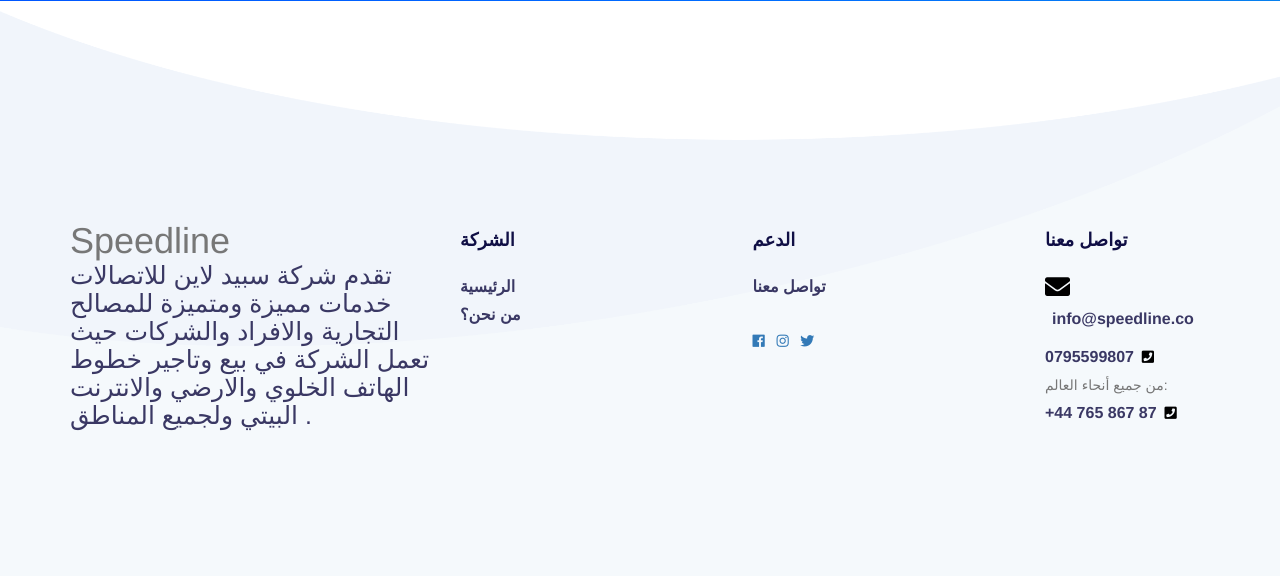
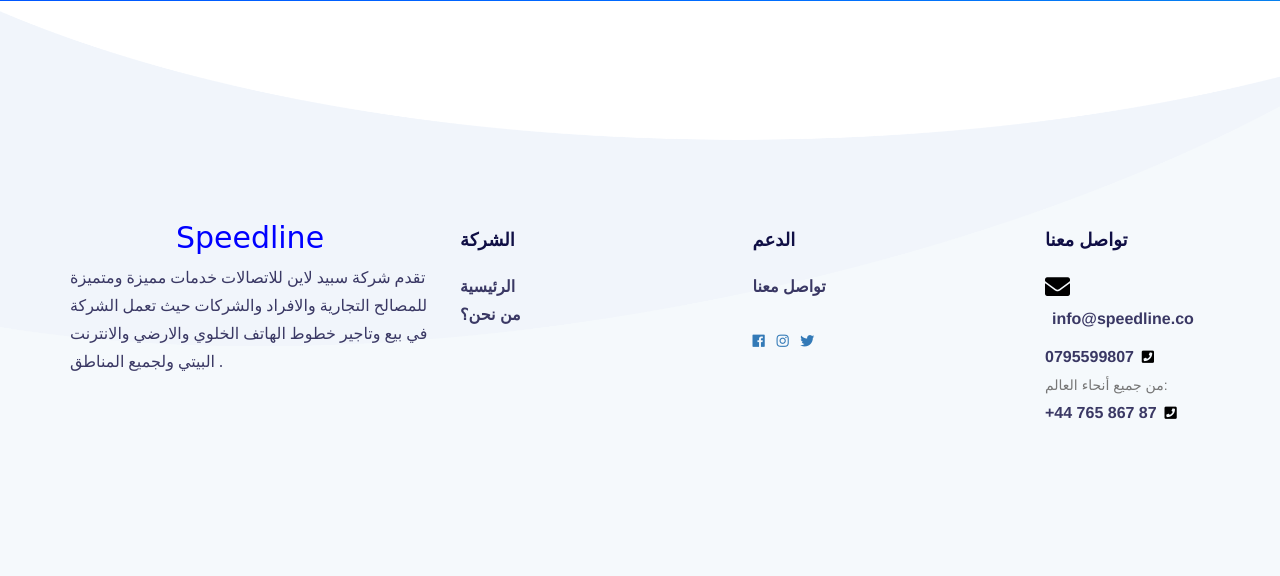
Before and after one commit to HebaAhmad1/Speedline-Project, a PHP site: page /Offers/index.html in a window 1280 px wide. Shown: the part 1266-1842 px from the top of the page. Run offline with PHP 8.4, Linux system fonts and the light colour scheme; some libraries are stand-ins or nearby versions; some web fonts are replaced.

Commit message:
editing footer

```diff
--- a/Offers/index.html
+++ b/Offers/index.html
@@ -163,8 +163,7 @@
     </div>
 </div>
 </div>
-
-    <footer class="border-top footer text-muted" style="background-image: url(../wwwroot/css/img/bg-footer.png);">
+<footer class="border-top footer text-muted">
   <div class="container">
     <div class="row footer-menu-wrap">
       <br />
@@ -172,10 +171,14 @@
       <br />
       <br />
       <div class="col-xl-4 col-lg-4 col-md-6 col-12">
-              <div class="logo" style="margin-top: -20px">
-               <h1>Speedline</h1>
+        <div class="logo l" style="margin-top: -20px">
+          <h3>Speedline</h3>
 
-                <p style="margin-top: -10px ">
+          <p style="margin-top: -10px;   color: #3a3864;
+          font-size: 16px;
+          line-height: 28px;
+          font-weight: 400;
+          font-family: DroidArabicKufiRegular">
             تقدم شركة سبيد لاين للاتصالات خدمات مميزة ومتميزة للمصالح
             التجارية والافراد والشركات حيث تعمل الشركة في بيع وتاجير خطوط
             الهاتف الخلوي والارضي والانترنت البيتي ولجميع المناطق .
@@ -249,7 +252,6 @@
       </div>
     </div>
   </div>
-
 </footer>
 
 </body>
--- a/index.html
+++ b/index.html
@@ -463,8 +463,8 @@
             <br />
             <br />
             <div class="col-xl-4 col-lg-4 col-md-6 col-12">
-              <div class="logo" style="margin-top: -20px">
-                <a><img src="wwwroot/img/logo.png" alt="images" /></a>
+              <div class="logo l" style="margin-top: -20px">
+                <h3>Speedline</h3>
 
                 <p style="margin-top: -10px">
                   تقدم شركة سبيد لاين للاتصالات خدمات مميزة ومتميزة للمصالح
--- a/wwwroot/css/offers.css
+++ b/wwwroot/css/offers.css
@@ -240,7 +240,13 @@ body {
         background-color: rgba(255,255,255,0.85);
         text-align: center;
     }
-
+    .l h3{
+      font-size: 30px;
+      color: blue;
+      text-align: center;
+      margin: 20px;
+      font-family: cursive;
+   }
         .price-plan-block .price-plan-item-inside h4 {
             color: #fdfdfe;
             font-size: 18px;
```
Also changed, not shown: About/index.html (+7 -6 lines), Agents/index.html (+6 -4 lines), Contact/index.html (+6 -3 lines), wwwroot/css/About.css (+7 -0 lines), wwwroot/css/Agents.css (+7 -1 lines), wwwroot/css/Contact.css (+13 -0 lines), wwwroot/css/home.css (+7 -1 lines). Lines whose indentation alone changed are shown as unchanged.
